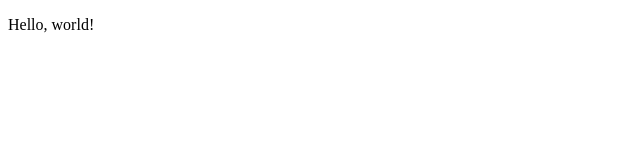
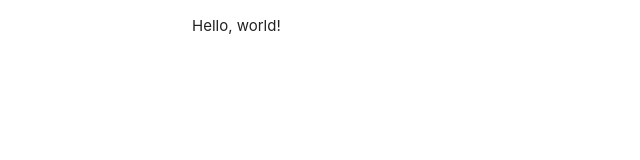
Before and after one commit to CamdynR/Believe-Health-v2, a plain HTML site: page index.html in a window 1280 px wide. Shown: the whole page, without its empty margins (0-640 px from the left). Drawn offline with nearby package versions, Linux system fonts and the light colour scheme.

Commit message:
Second commit

```diff
--- a/index.html
+++ b/index.html
@@ -4,16 +4,29 @@
 <head>
   <meta charset="utf-8">
   <title>Believe Health</title>
-  <meta name="viewport" content="width=device-width, initial-scale=1">
 
+  <!-- Main CSS -->
   <link href="assets/CSS/main.css" rel="stylesheet">
+
+  <!--Import Google Icon Font-->
+  <link href="https://fonts.googleapis.com/icon?family=Material+Icons" rel="stylesheet">
+  <!--Import materialize.css-->
+  <link type="text/css" rel="stylesheet" href="node_modules/materialize-css/dist/css/materialize.min.css"  media="screen,projection"/>
+
+  <!--Let browser know website is optimized for mobile-->
+  <meta name="viewport" content="width=device-width, initial-scale=1.0"/>
+</head>
+
 </head>
 
 <body>
 
-  <p>Hello, world!</p>
+  <div class="container">
+    <p class="col s12">Hello, world!</p>
+  </div>
 
   <script src="https://ajax.googleapis.com/ajax/libs/jquery/2.1.4/jquery.min.js"></script>
+  <script type="text/javascript" src="js/materialize.min.js"></script>
 </body>
 
 </html>
```
